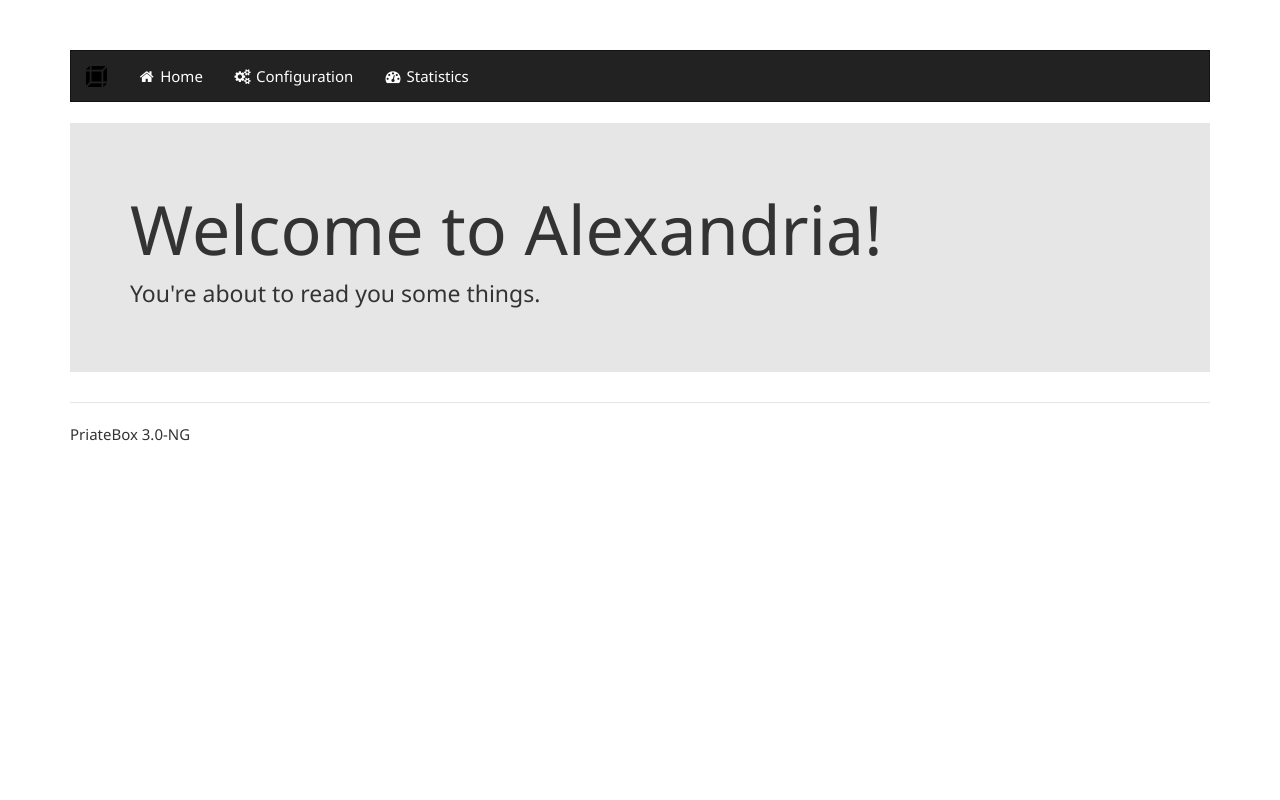
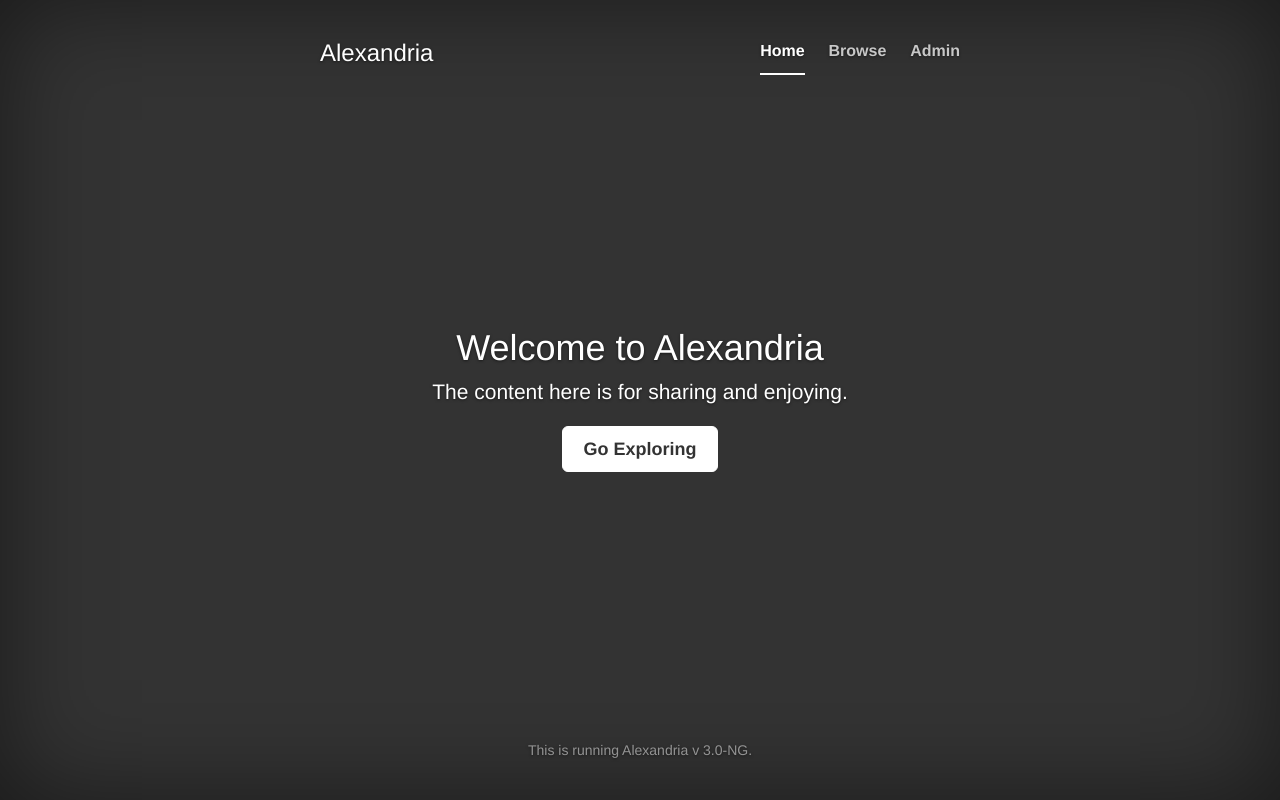
Before and after one commit to LibraryBox-Dev/alexandria, a Flask app: page / in a window 1280 px wide. Run offline with Flask 2, Linux system fonts and the light colour scheme; parts of the project's set-up code (start-up, migrations or seed data) failed here and were passed over; some libraries are stand-ins or nearby versions.

Commit message:
Added a new front page. Needs refinement. Needs some flair?
This could use testing on devices with low memory. it's ripped straight out of the Bootstrap documentation, and might be a little heavy.

```diff
--- /dev/null
+++ b/LibServer/static/css/cover.css
@@ -0,0 +1,163 @@
+/*
+ * Globals
+ */
+
+/* Links */
+a,
+a:focus,
+a:hover {
+  color: #fff;
+}
+
+/* Custom default button */
+.btn-default,
+.btn-default:hover,
+.btn-default:focus {
+  color: #333;
+  text-shadow: none; /* Prevent inheritance from `body` */
+  background-color: #fff;
+  border: 1px solid #fff;
+}
+
+
+/*
+ * Base structure
+ */
+
+html,
+body {
+  height: 100%;
+  background-color: #333;
+}
+body {
+  color: #fff;
+  text-align: center;
+  text-shadow: 0 1px 3px rgba(0,0,0,.5);
+}
+
+/* Extra markup and styles for table-esque vertical and horizontal centering */
+.site-wrapper {
+  display: table;
+  width: 100%;
+  height: 100%; /* For at least Firefox */
+  min-height: 100%;
+  -webkit-box-shadow: inset 0 0 100px rgba(0,0,0,.5);
+          box-shadow: inset 0 0 100px rgba(0,0,0,.5);
+}
+.site-wrapper-inner {
+  display: table-cell;
+  vertical-align: top;
+}
+.cover-container {
+  margin-right: auto;
+  margin-left: auto;
+}
+
+/* Padding for spacing */
+.inner {
+  padding: 30px;
+}
+
+
+/*
+ * Header
+ */
+.masthead-brand {
+  margin-top: 10px;
+  margin-bottom: 10px;
+}
+
+.masthead-nav > li {
+  display: inline-block;
+}
+.masthead-nav > li + li {
+  margin-left: 20px;
+}
+.masthead-nav > li > a {
+  padding-right: 0;
+  padding-left: 0;
+  font-size: 16px;
+  font-weight: bold;
+  color: #fff; /* IE8 proofing */
+  color: rgba(255,255,255,.75);
+  border-bottom: 2px solid transparent;
+}
+.masthead-nav > li > a:hover,
+.masthead-nav > li > a:focus {
+  background-color: transparent;
+  border-bottom-color: #a9a9a9;
+  border-bottom-color: rgba(255,255,255,.25);
+}
+.masthead-nav > .active > a,
+.masthead-nav > .active > a:hover,
+.masthead-nav > .active > a:focus {
+  color: #fff;
+  border-bottom-color: #fff;
+}
+
+@media (min-width: 768px) {
+  .masthead-brand {
+    float: left;
+  }
+  .masthead-nav {
+    float: right;
+  }
+}
+
+
+/*
+ * Cover
+ */
+
+.cover {
+  padding: 0 20px;
+}
+.cover .btn-lg {
+  padding: 10px 20px;
+  font-weight: bold;
+}
+
+
+/*
+ * Footer
+ */
+
+.mastfoot {
+  color: #999; /* IE8 proofing */
+  color: rgba(255,255,255,.5);
+}
+
+
+/*
+ * Affix and center
+ */
+
+@media (min-width: 768px) {
+  /* Pull out the header and footer */
+  .masthead {
+    position: fixed;
+    top: 0;
+  }
+  .mastfoot {
+    position: fixed;
+    bottom: 0;
+  }
+  /* Start the vertical centering */
+  .site-wrapper-inner {
+    vertical-align: middle;
+  }
+  /* Handle the widths */
+  .masthead,
+  .mastfoot,
+  .cover-container {
+    width: 100%; /* Must be percentage or pixels for horizontal alignment */
+  }
+}
+
+@media (min-width: 992px) {
+  .masthead,
+  .mastfoot,
+  .cover-container {
+    width: 700px;
+  }
+}
--- a/LibServer/templates/index.html
+++ b/LibServer/templates/index.html
@@ -1,10 +1,61 @@
-{% extends "layout.html" %}
+<!DOCTYPE html>
+<html lang="en">
+  <head>
+    <meta charset="utf-8">
+    <meta http-equiv="X-UA-Compatible" content="IE=edge">
+    <meta name="viewport" content="width=device-width, initial-scale=1">
+    <!-- The above 3 meta tags *must* come first in the head; any other head content must come *after* these tags -->
 
-{% block content %}
+    <title>Alexandria</title>
 
-<div class="jumbotron">
-    <h1>Welcome to Alexandria!</h1>
-    <p class="lead">You're about to read you some things. </p>
-</div>
+    <!-- Bootstrap core CSS -->
+    <link href="{{url_for('static', filename='css/bootstrap.min.css')}}" rel="stylesheet">
 
-{% endblock %}
+    <!-- Custom styles for this template -->
+    <link href="{{url_for('static', filename='css/cover.css')}}" rel="stylesheet">
+  </head>
+
+  <body>
+    <div class="site-wrapper">
+      <div class="site-wrapper-inner">
+        <div class="cover-container">
+          <div class="masthead clearfix">
+            <div class="inner">
+              <h3 class="masthead-brand">Alexandria</h3>
+              <nav>
+                <ul class="nav masthead-nav">
+                  <li class="active"><a href="{{url_for('home')}}">Home</a></li>
+                  <li><a href="{{url_for('browser.browse')}}">Browse</a></li>
+                  <li><a href="{{url_for('admin.config_index')}}">Admin</a></li>
+                </ul>
+              </nav>
+            </div>
+          </div>
+
+          <div class="inner cover">
+            <h1 class="cover-heading">Welcome to Alexandria</h1>
+            <p class="lead">The content here is for sharing and enjoying.</p>
+            <p class="lead">
+              <a href="{{url_for('browser.browse')}}" class="btn btn-lg btn-default">Go Exploring</a>
+            </p>
+          </div>
+
+          <div class="mastfoot">
+            <div class="inner">
+              <p>This is running Alexandria v {{config["version"] or "[git]"}}.</p>
+            </div>
+          </div>
+
+        </div>
+
+      </div>
+
+    </div>
+
+    <!-- Bootstrap core JavaScript
+    ================================================== -->
+    <!-- Placed at the end of the document so the pages load faster -->
+    <script src="{{url_for('static', filename='js/jquery.min.js')}}"></script>
+    <script src="{{url_for('static', filename='js/bootstrap.min.js')}}"></script>
+  </body>
+</html>
```
